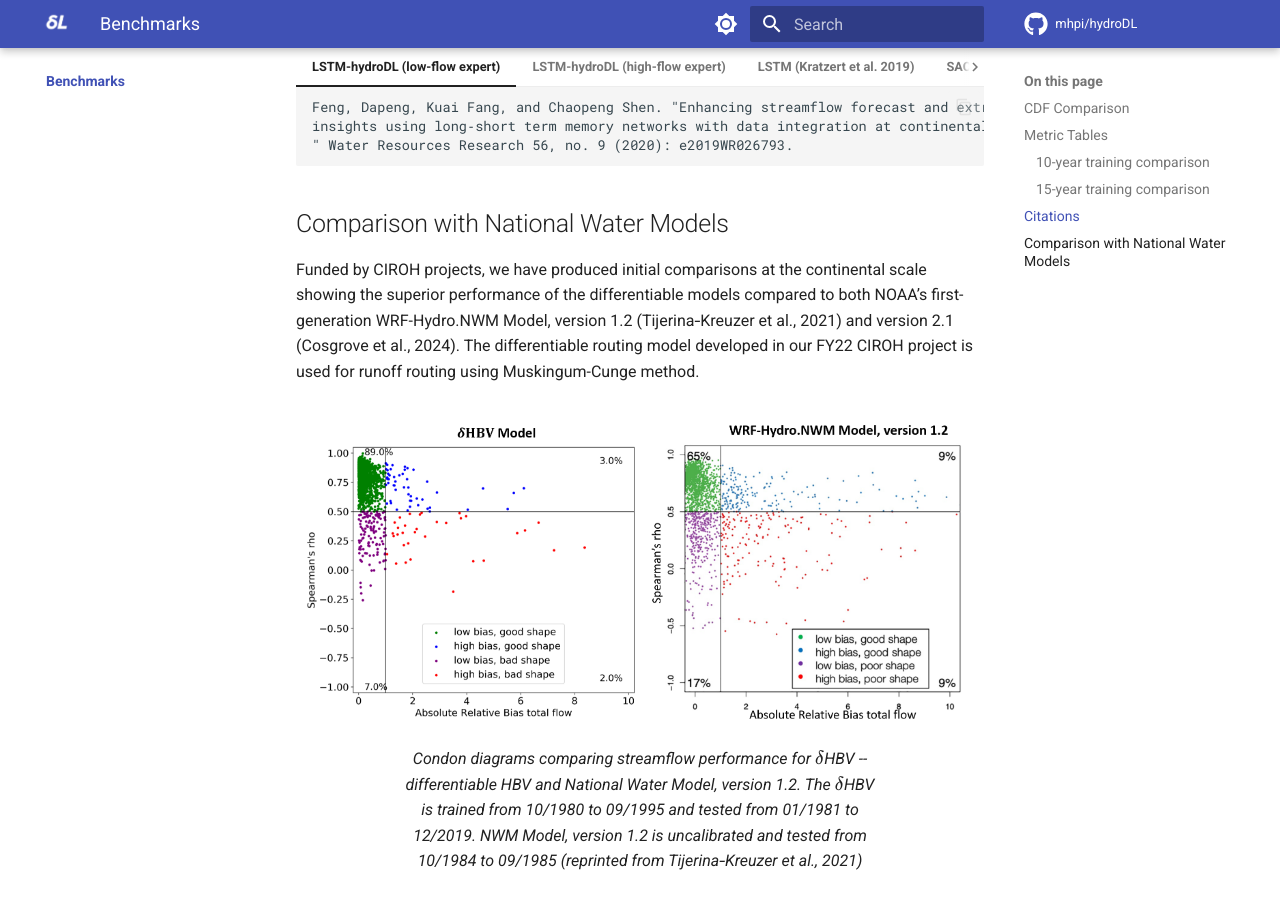
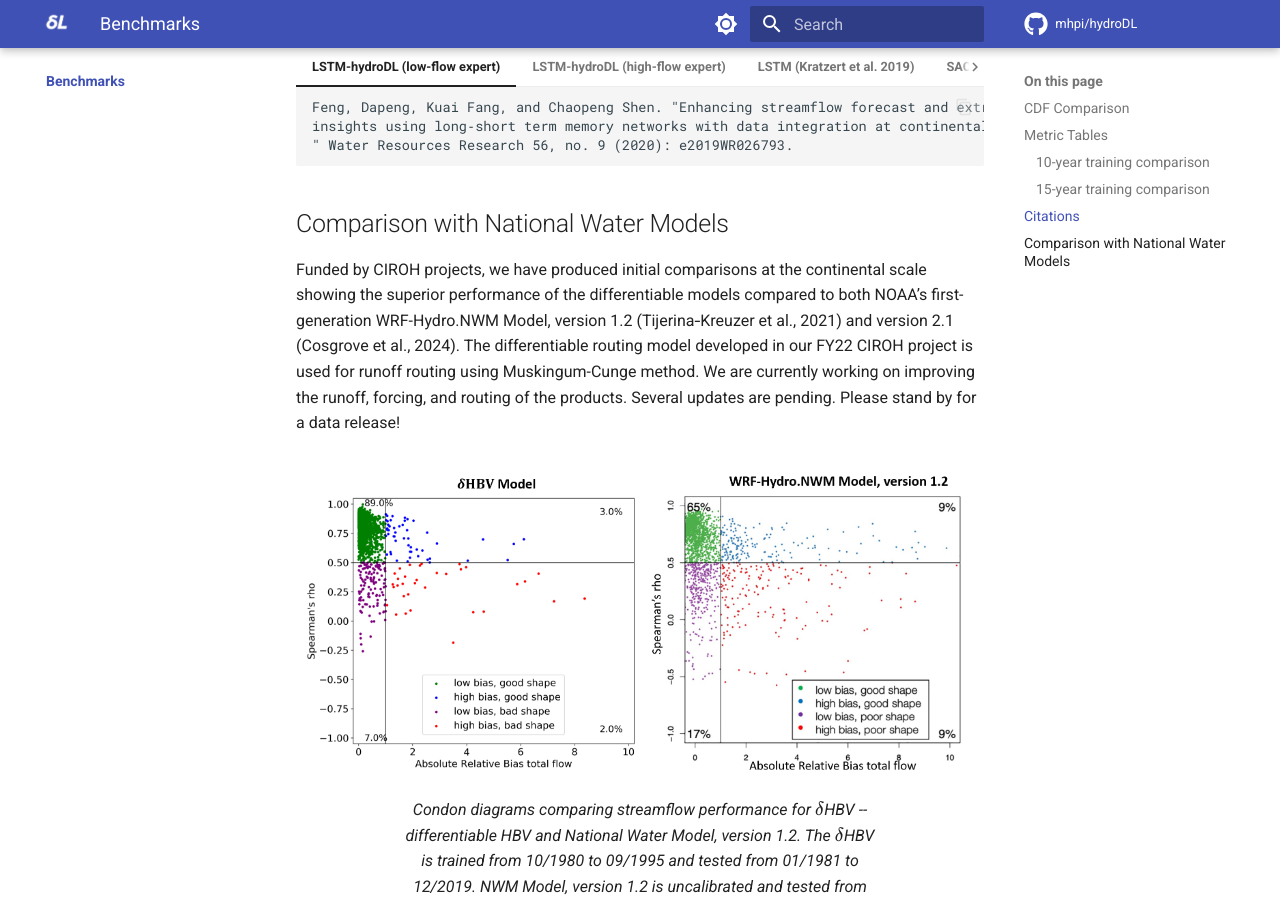
Before and after one commit to mhpi/mhpi.github.io, an MkDocs documentation site: the page built from docs/benchmarks/index.md, in a window 1280 px wide and 900 px high, scrolled down 3536 px. Built offline with MkDocs 1.6.1 and Material for MkDocs 9.7.7, drawn with Linux system fonts in a browser that asks for light colours; a script that is not in the unit is left out; comment, search, counter and statistics services are not loaded.

Commit message:
Update benchmark page

```diff
--- a/docs/benchmarks/index.md
+++ b/docs/benchmarks/index.md
@@ -108,7 +108,7 @@ We will gradually add our benchmarks here. We recently updated our LSTM, and you
 </div>
 
 ## Comparison with National Water Models
-Funded by CIROH projects, we have produced initial comparisons at the continental scale showing the superior performance of the differentiable models compared to both NOAA’s first-generation WRF-Hydro.NWM Model, version 1.2 (Tijerina‐Kreuzer et al., 2021) and version 2.1 (Cosgrove et al., 2024). The differentiable routing model developed in our FY22 CIROH project is used for runoff routing using Muskingum-Cunge method.
+Funded by CIROH projects, we have produced initial comparisons at the continental scale showing the superior performance of the differentiable models compared to both NOAA’s first-generation WRF-Hydro.NWM Model, version 1.2 (Tijerina‐Kreuzer et al., 2021) and version 2.1 (Cosgrove et al., 2024). The differentiable routing model developed in our FY22 CIROH project is used for runoff routing using Muskingum-Cunge method. We are currently working on improving the runoff, forcing, and routing of the products. Several updates are pending. Please stand by for a data release!
 
 <figure markdown>
   ![NWM1.2](../assets/images/NVM1.2.png){width="750"}
```
